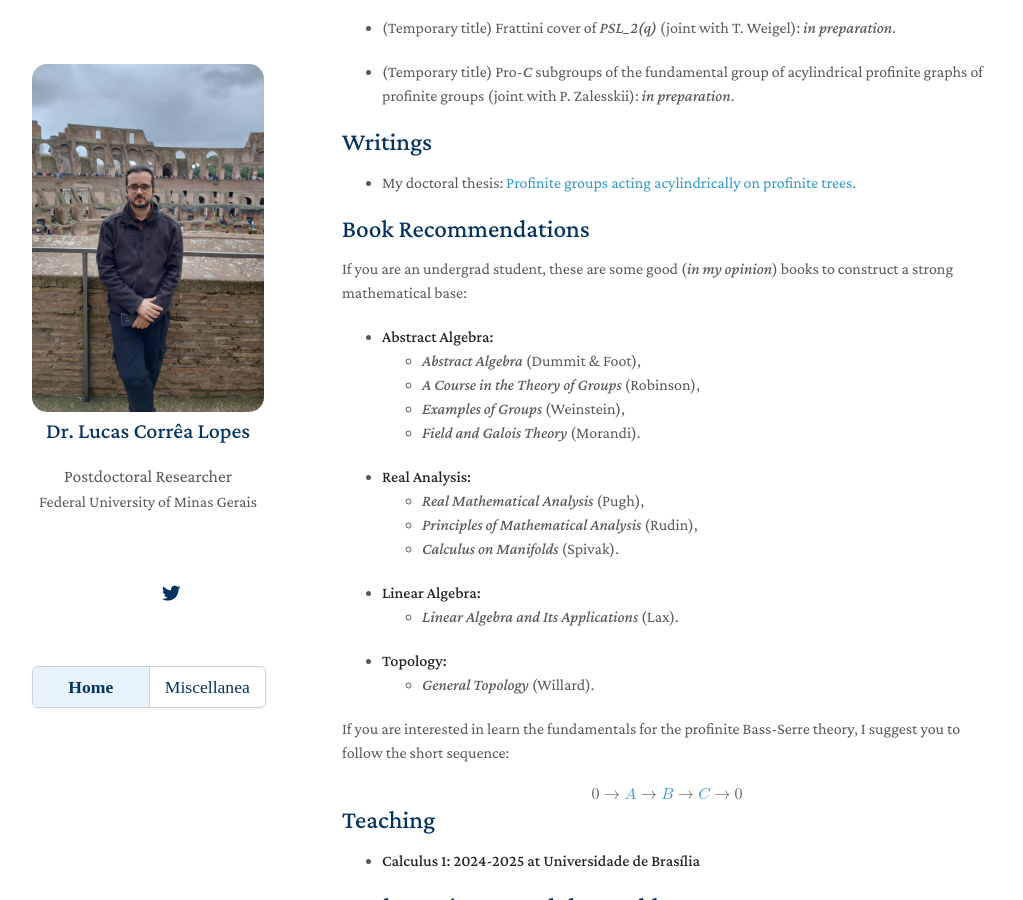
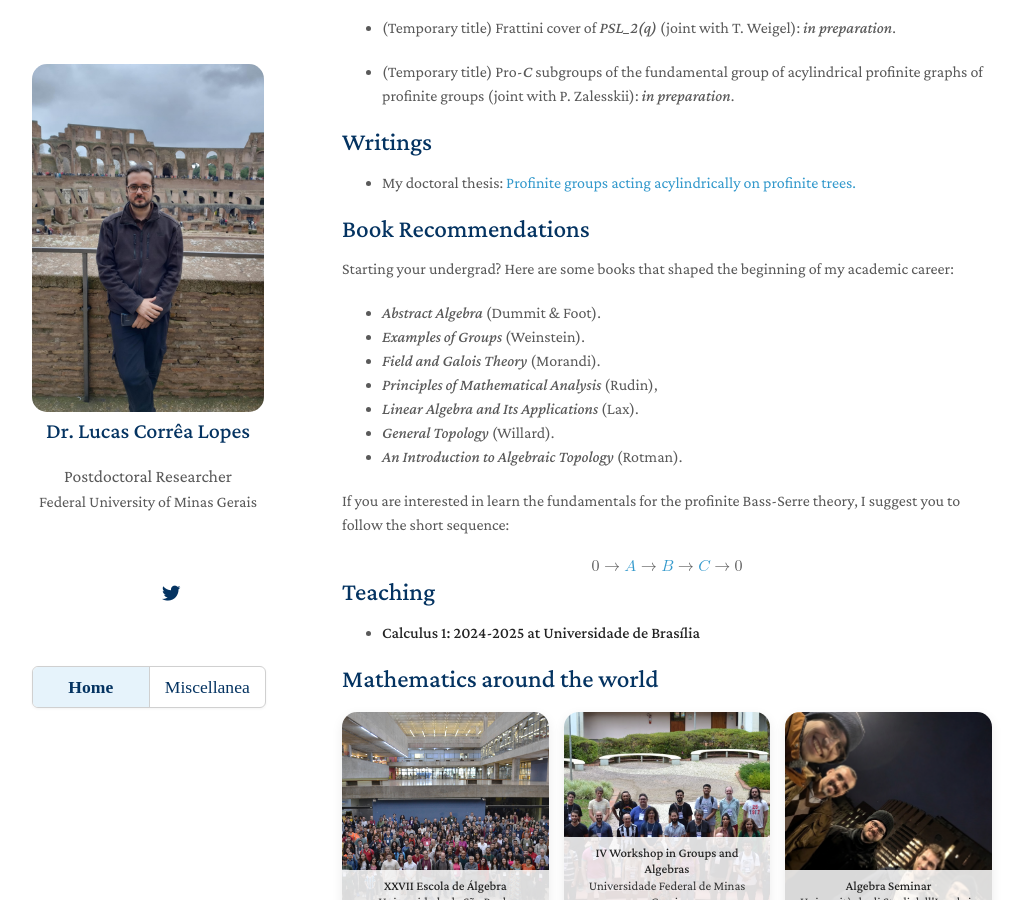
Before and after one commit to lcorrealopes/home, a Jekyll site: the page built from index.md, in a window 1280 px wide and 900 px high, scrolled down 610 px. Shown: the whole window, without its empty margins (128-1151 px from the left). Built offline with Jekyll 4.4.1, drawn with Linux system fonts in a browser that asks for light colours; nearby versions of some CDN libraries; a style sheet for code colours, icons or effects is not loaded.

Commit message:
Update index.md

```diff
--- a/index.md
+++ b/index.md
@@ -32,24 +32,15 @@ Currently I am a postdoctoral researcher at Federal University of Minas Gerais.
 
 ## Book Recommendations
 
-If you are an undergrad student, these are some good (*in my opinion*) books to construct a strong mathematical base:
+Starting your undergrad? Here are some books that shaped the beginning of my academic career:
 
-- **Abstract Algebra:**
-  - *Abstract Algebra* (Dummit & Foot),
-  - *A Course in the Theory of Groups* (Robinson),
-  - *Examples of Groups* (Weinstein),
+  - *Abstract Algebra* (Dummit & Foot).
+  - *Examples of Groups* (Weinstein).
   - *Field and Galois Theory* (Morandi).
-
-- **Real Analysis:**
-  - *Real Mathematical Analysis* (Pugh),
   - *Principles of Mathematical Analysis* (Rudin),
-  - *Calculus on Manifolds* (Spivak).
-
-- **Linear Algebra:**
   - *Linear Algebra and Its Applications* (Lax).
-
-- **Topology:**
   - *General Topology* (Willard).
+  - *An Introduction to Algebraic Topology* (Rotman).
 
 If you are interested in learn the fundamentals for the profinite Bass-Serre theory, I suggest you to follow the short sequence:
 
```
